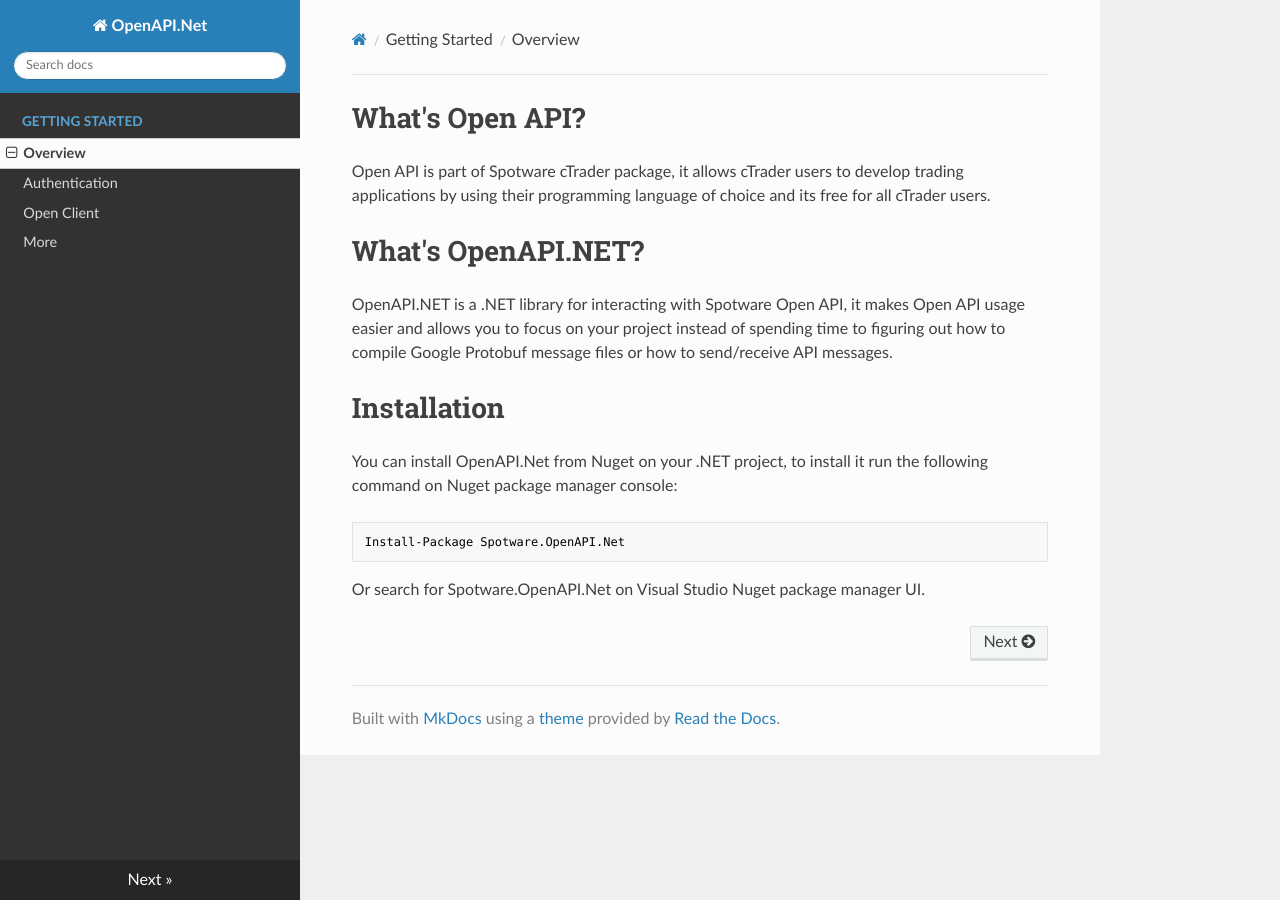
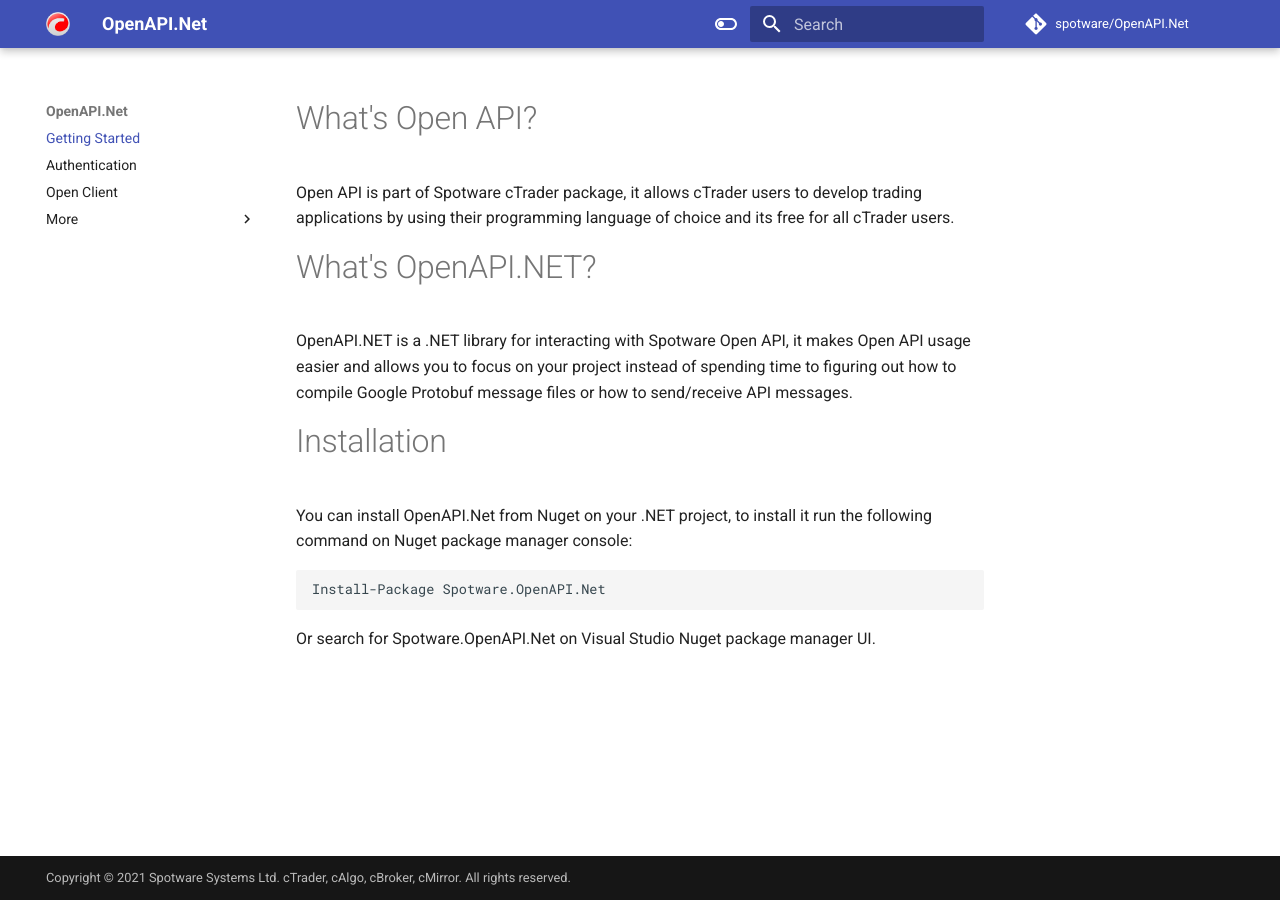
Before and after one commit to spotware/OpenAPI.Net, an MkDocs documentation site: the page built from docs/index.md, in a window 1280 px wide. Built offline with MkDocs 1.6.1 and Material for MkDocs 9.7.7, drawn with Linux system fonts in a browser that asks for light colours; nearby versions of some CDN libraries; comment, search, counter and statistics services are not loaded; old or Windows-style settings are respelled for this version of MkDocs.

Commit message:
Updated documentation

```diff
--- a/mkdocs.yml
+++ b/mkdocs.yml
@@ -1,9 +1,93 @@
 site_name: OpenAPI.Net
-theme: readthedocs
+site_url: https://openapinet.readthedocs.io/en/latest/
+site_description: OpenAPI.NET Documentation
+repo_name: spotware/OpenAPI.Net
+repo_url: https://github.com/spotware/OpenAPI.Net
+edit_uri: "https://github.com/spotware/OpenAPI.Net/tree/master/docs"
 
-pages:
-- Getting Started:
-    - 'Overview': 'index.md'
-    - 'Authentication': 'authentication.md'
-    - 'Open Client': 'open-client.md'
-    - 'More': 'more.md'
+copyright: Copyright &copy; 2021 Spotware Systems Ltd. cTrader, cAlgo, cBroker, cMirror. All rights reserved.
+
+theme:
+    name: material
+    favicon: img/favicon.ico
+    logo: img/logo.png
+    include_search_page: false
+    search_index_only: true
+    language: en
+    features:
+        - navigation.instant
+        - navigation.top
+        - navigation.tracking
+    palette:
+    - scheme: default
+      primary: indigo
+      accent: indigo
+      toggle:
+        icon: material/toggle-switch-off-outline
+        name: Switch to dark mode
+    - scheme: slate
+      primary: red
+      accent: red
+      toggle:
+        icon: material/toggle-switch
+        name: Switch to light mode
+    font:
+        text: Roboto
+        code: Roboto Mono
+    static_templates:
+    - 404.html
+
+plugins:
+  - search
+  - minify:
+      minify_html: true
+
+nav:
+    - Getting Started: index.md
+    - Authentication: 'authentication.md'
+    - Open Client: 'open-client.md'
+    - More:
+        - 'Compiling Proto Files': 'compiling-proto-files.md'
+        - 'Calculating Symbol Tick/Pip Value': 'calculating-symbol-tick-value.md'
+
+extra:
+  generator: false
+
+markdown_extensions:
+  - admonition
+  - abbr
+  - attr_list
+  - def_list
+  - footnotes
+  - meta
+  - md_in_html
+  - toc:
+      permalink: true
+  - pymdownx.arithmatex:
+      generic: true
+  - pymdownx.betterem:
+      smart_enable: all
+  - pymdownx.caret
+  - pymdownx.critic
+  - pymdownx.details
+  - pymdownx.emoji:
+      emoji_index: !!python/name:materialx.emoji.twemoji
+      emoji_generator: !!python/name:materialx.emoji.to_svg
+  - pymdownx.highlight
+  - pymdownx.inlinehilite
+  - pymdownx.keys
+  - pymdownx.magiclink:
+      repo_url_shorthand: true
+      user: squidfunk
+      repo: mkdocs-material
+  - pymdownx.mark
+  - pymdownx.smartsymbols
+  - pymdownx.superfences:
+      custom_fences:
+        - name: mermaid
+          class: mermaid
+          format: !!python/name:pymdownx.superfences.fence_code_format
+  - pymdownx.tabbed
+  - pymdownx.tasklist:
+      custom_checkbox: true
+  - pymdownx.tilde
```
Also changed, not shown: docs/calculating-symbol-tick-value.md (renamed from docs/more.md, +0 -23 lines), docs/compiling-proto-files.md (added, +22 -0 lines), docs/open-client.md (+2 -1 lines), docs/img/favicon.ico (added), docs/img/logo.png (added), 1 other file.
